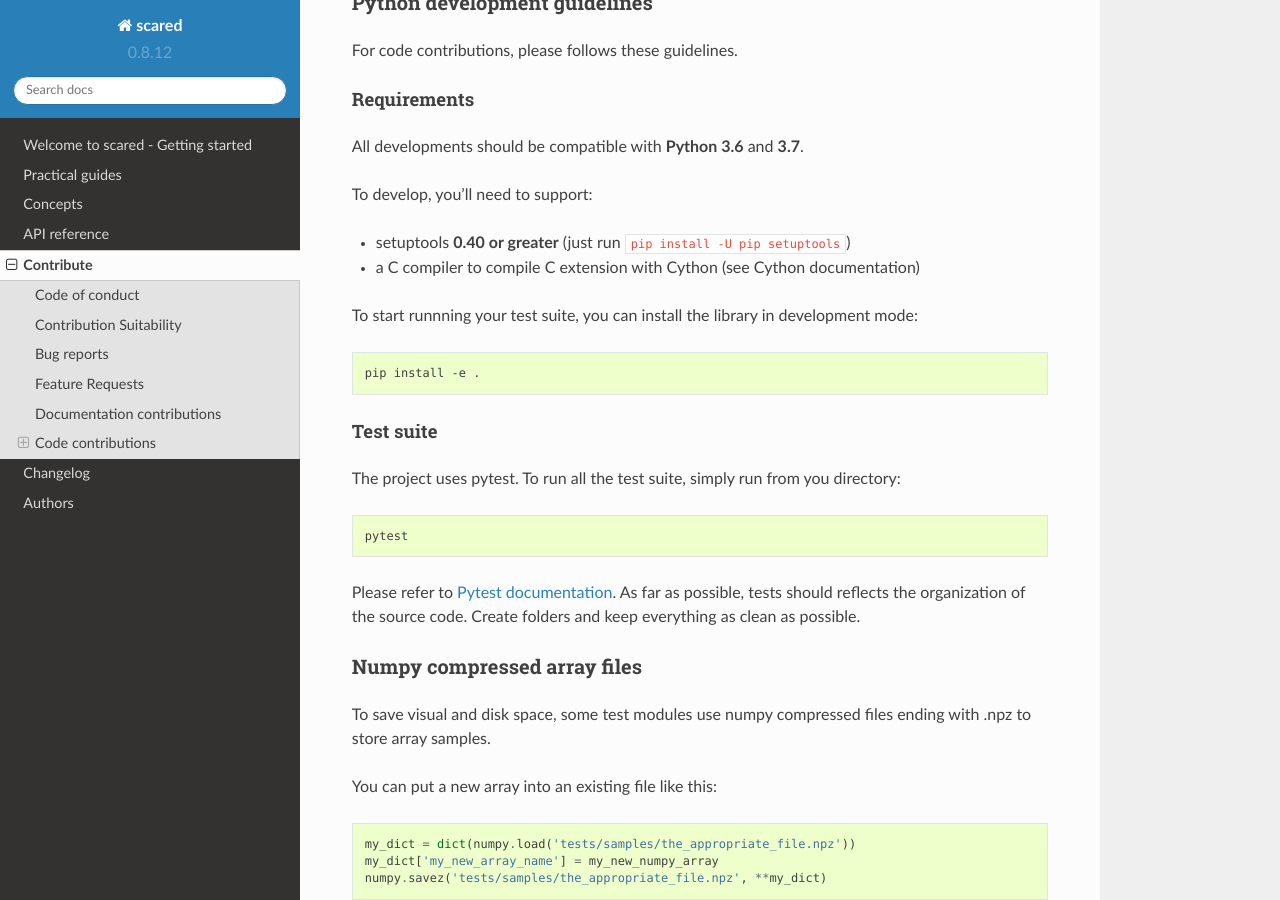
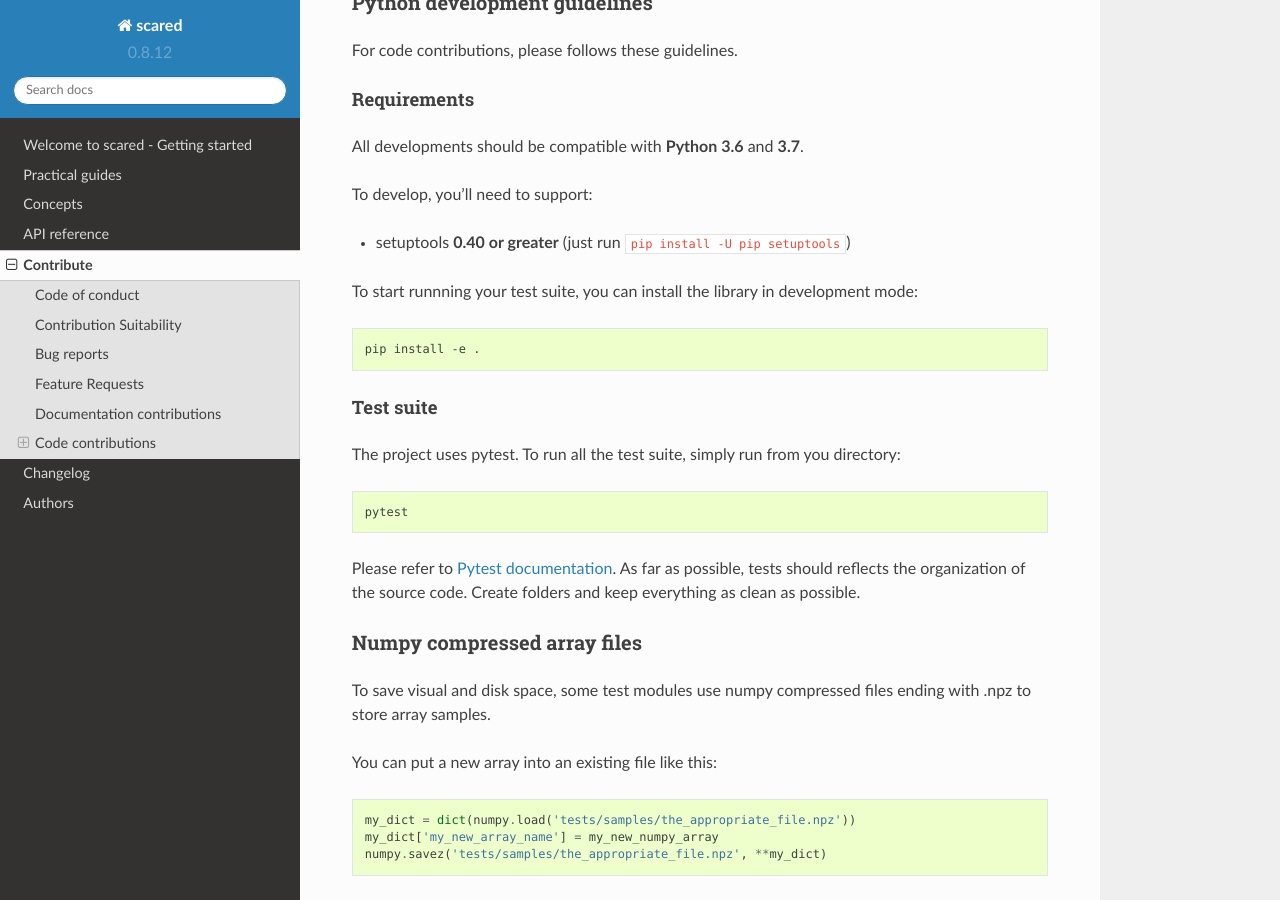
Before and after one commit to eshard/scared, a Sphinx documentation site: the page built from docs/source/CONTRIBUTING.md, in a window 1280 px wide and 900 px high, scrolled down 4020 px. Built offline with Sphinx 7.4.7 and the Read the Docs theme 2.0.0, drawn with Linux system fonts in a browser that asks for light colours; pages that are not in the unit, such as notebooks, are missing from menus.

Commit message:
Resolve "Update CI image"

```diff
--- a/docs/source/CONTRIBUTING.md
+++ b/docs/source/CONTRIBUTING.md
@@ -122,7 +122,6 @@ All developments should be compatible with **Python 3.6** and **3.7**.
 To develop, you'll need to support:
 
 - setuptools **0.40 or greater** (just run `pip install -U pip setuptools`)
-- a C compiler to compile C extension with Cython (see Cython documentation)
 
 To start runnning your test suite, you can install the library in development mode:
 
--- a/pyproject.toml
+++ b/pyproject.toml
@@ -3,5 +3,4 @@ requires = [
     "setuptools>=40.0",
     "wheel",
     "numpy",
-    "cython"
 ]
```
Also changed, not shown: .gitlab-ci.yml.
